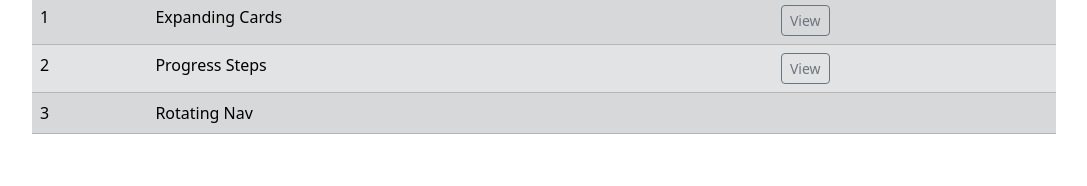
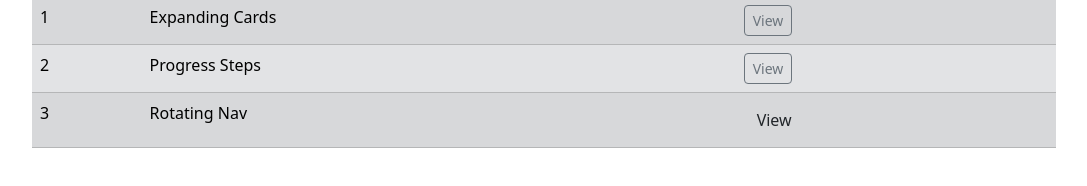
Before and after one commit to lethargiesleeps/FrontEndProjects, a plain HTML site: page index.html in a window 1280 px wide. Shown: the part 196-382 px from the top of the page, without its empty margins (96-1183 px from the left). Drawn offline with nearby package versions, Linux system fonts and the light colour scheme; a web font is replaced by a local one.

Commit message:
fixed home nav link

```diff
--- a/index.html
+++ b/index.html
@@ -36,7 +36,7 @@
                 <tr>
                     <td>3</td>
                     <td>Rotating Nav</td>
-                    <td><a href="./RotatingNav/rotatingnav.html" class="btn btn-outline-secondary-btn-sm"></a></td>
+                    <td><a href="./RotatingNav/rotatingnav.html" class="btn btn-outline-secondary-btn-sm">View</a></td>
                 </tr>
             </tbody>
         </table>
```
